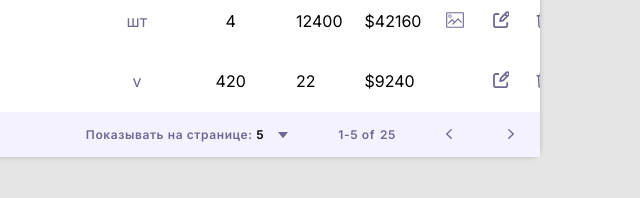
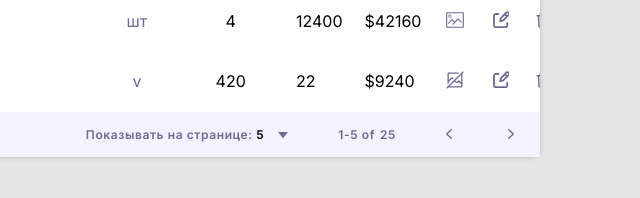
Before and after one commit to demorest49de/CRM, a plain HTML site: page index.html in a window 1280 px wide. Shown: the part 980-1178 px from the top of the page, 640-1280 px from the left. Drawn offline with Linux system fonts and the light colour scheme.

Commit message:
svg added; list-product.css changed;

```diff
--- a/css/list-product.css
+++ b/css/list-product.css
@@ -195,6 +195,10 @@ tr,
     background-image: url("../img/yes-img.svg");
 }
 
+.list-product__button-no-img {
+    background-image: url("../img/no-img.svg");
+}
+
 .list-product__button-edit {
     background-image: url("../img/edit.svg");
 }
```
Also changed, not shown: img/no-img.svg (added).
